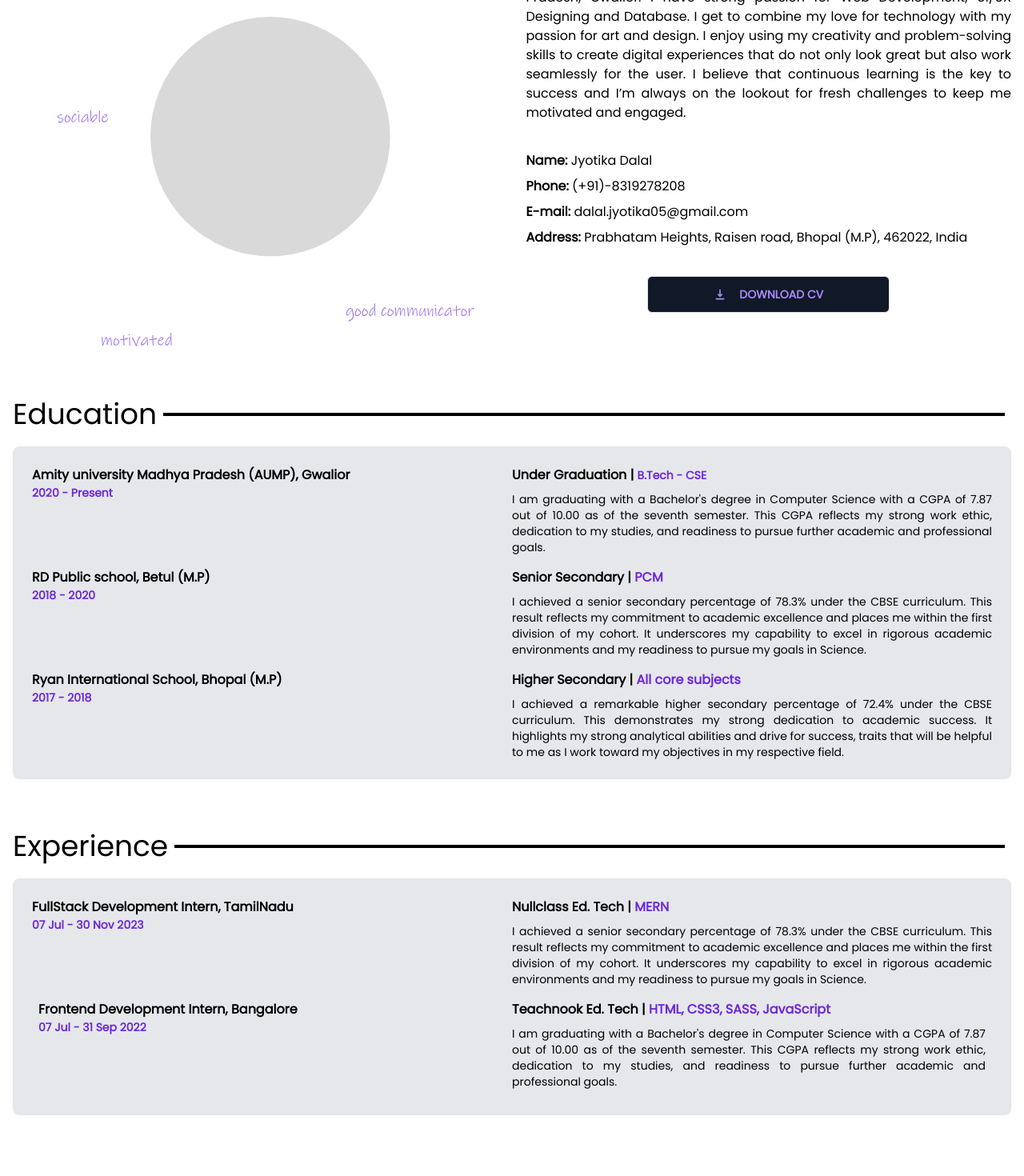
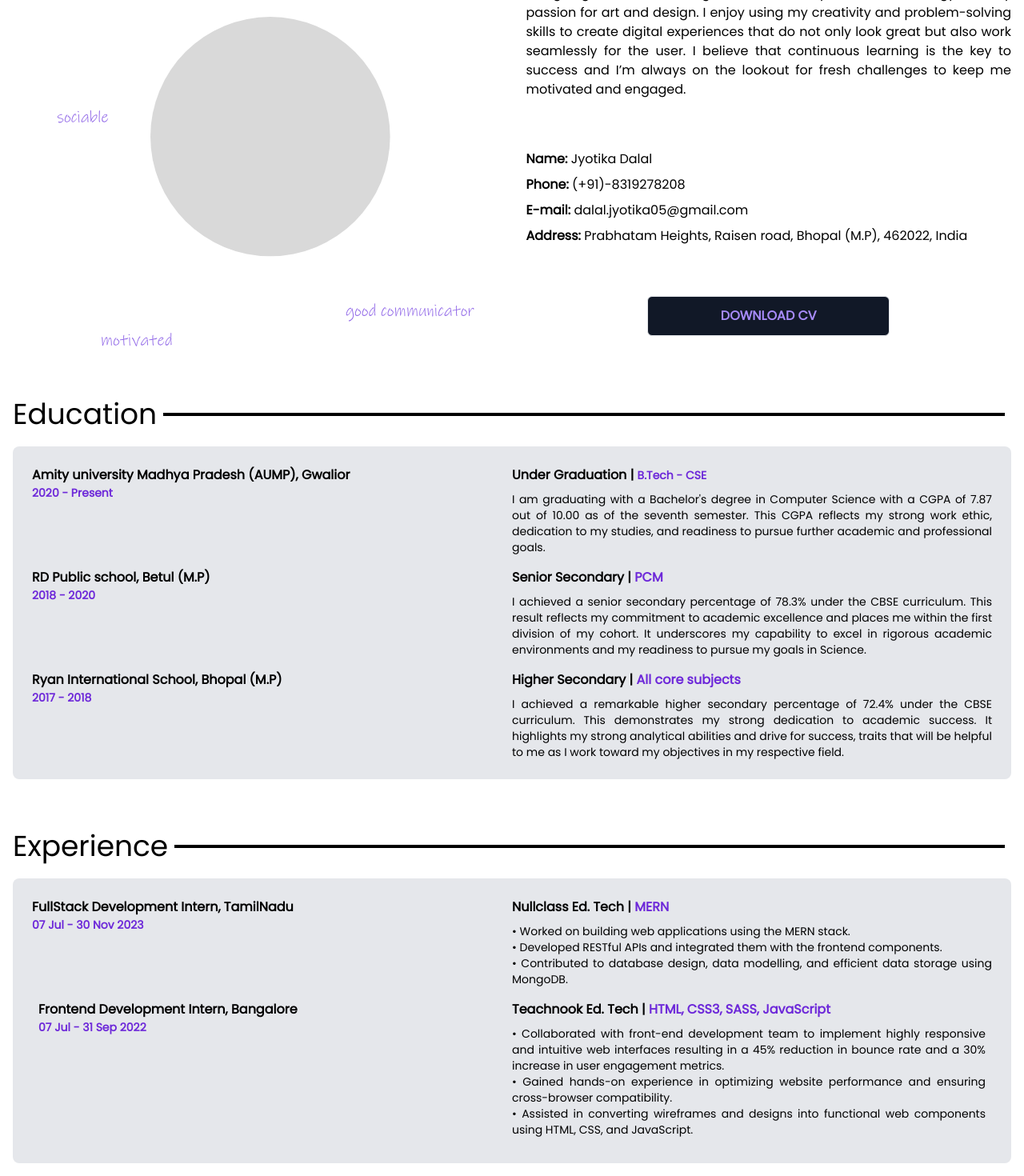
Before and after one commit to Rutuza/Vite-Portfolio, a React (Vite) app: page /about in a window 1280 px wide. Shown: the part 308-1778 px from the top of the page at 80% size. Before the commit the page ends 1718 px from the top, so only its background shows below. Built offline with nearby package versions, Linux system fonts and the light colour scheme.

Commit message:
about page content changed

```diff
--- a/src/pages/About.jsx
+++ b/src/pages/About.jsx
@@ -7,6 +7,8 @@ import { ImGithub } from "react-icons/im";
 import { RiInstagramFill } from "react-icons/ri";
 import { ImBehance2 } from "react-icons/im";
 import { HiDownload } from "react-icons/hi";
+import { Link } from "react-router-dom";
+import Footer from "../components/Footer";
 
 
 function About() {
@@ -15,7 +17,7 @@ function About() {
     <div className="max-sm:p-2 p-4 grid grid-flow-row gap-16 font-pop">
       <center className="text-4xl font-bold italic m-5">About Me</center>
 
-      <section className="max-sm:text-justify max-sm:p-3 font-pop lg:flex lg:justify-between lg:items-center">
+      <section className="max-sm:text-justify max-sm:p-3 font-pop lg:flex lg:justify-between">
         <div className="max-sm:py-6 max-sm:my-5">
           <img src={pfp} alt="" srcset="" />
         </div>
@@ -42,8 +44,8 @@ function About() {
           </div>
 
           <button type="button" className="w-1/2 p-3 flex items-center justify-center gap-4 m-auto max-sm:text-xl font-bold text-violet-400 text-center bg-gray-900 hover:bg-transparent hover:text-violet-900  hover:font-medium hover:border-black hover:border-2 border rounded-md xl:flex xl:items-center xl:justify-center xl:gap-4">
-            <div><HiDownload /></div>
-            <div className="text-sm">DOWNLOAD CV</div>
+            <a href="http://" target="_blank">DOWNLOAD CV</a>
+            {/* <div><HiDownload /></div> */}
           </button>
         </div>
 
@@ -136,7 +138,10 @@ function About() {
                 Nullclass Ed. Tech | <span className="text-violet-700 text-base max-sm:text-xs">MERN</span>
               </div>
               <div className="text-justify text-sm mt-2 max-sm:text-base">
-              I achieved a senior secondary percentage of 78.3% under the CBSE curriculum. This result reflects my commitment to academic excellence and places me within the first division of my cohort. It underscores my capability to excel in rigorous academic environments and my readiness to pursue my goals in Science.
+              •	Worked on building web applications using the MERN stack. <br />
+              •	Developed RESTful APIs and integrated them with the frontend components. <br />
+              •	Contributed to database design, data modelling, and efficient data storage using MongoDB.
+
               </div>
             </div>
           </div>
@@ -152,7 +157,10 @@ function About() {
                 Teachnook Ed. Tech | <span className="text-violet-700 text-base max-sm:text-xs-base">HTML, CSS3, SASS, JavaScript</span>
               </div>
               <div className="text-justify text-sm mt-2 max-sm:text-base">
-              I am graduating with a Bachelor's degree in Computer Science with a CGPA of 7.87 out of 10.00 as of the seventh semester. This CGPA reflects my strong work ethic, dedication to my studies, and readiness to pursue further academic and professional goals.
+              •	Collaborated with front-end development team to implement highly responsive and intuitive web interfaces resulting in a 45% reduction in bounce rate and a 30% increase in user engagement metrics. <br />
+              •	Gained hands-on experience in optimizing website performance and ensuring cross-browser compatibility. <br />
+              •	Assisted in converting wireframes and designs into functional web components using HTML, CSS, and JavaScript.
+
               </div>
             </div>
           </div>
```
